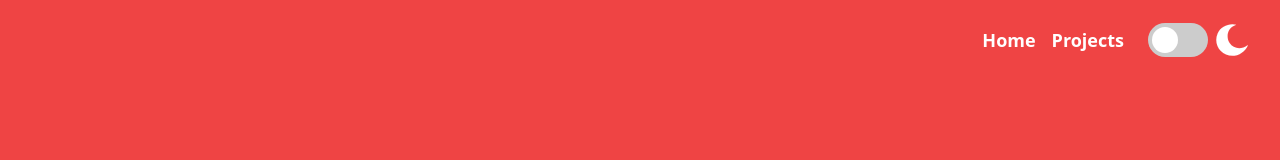
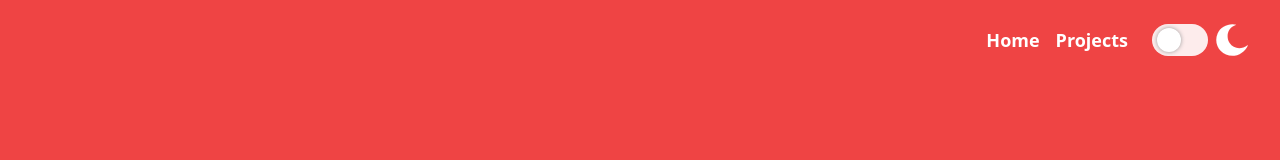
Before and after one commit to GoldElysium/hef-website, a Next.js app: page / in a window 1280 px wide. Shown: the top 160 px of the page. Built offline with nearby package versions, Linux system fonts and the light colour scheme.

Commit message:
Adjust NavBar looks

```diff
--- a/components/DarkModeToggle.tsx
+++ b/components/DarkModeToggle.tsx
@@ -11,7 +11,7 @@ export default function DarkModeToggle() {
 							onChange={() => toggleDarkMode()}
 							checked={darkMode}
 						/>
-						<span className="slider round" />
+						<span className={darkMode ? 'slider round bg-skin-dark-primary-1' : 'slider round bg-skin-background-1'} />
 					</label>
 					<img
 						src="/img/nightMode.svg"
--- a/components/Navbar.tsx
+++ b/components/Navbar.tsx
@@ -28,7 +28,7 @@ export default function Navbar() {
 				<div className="sm:hidden">
 					<Menu as="div">
 						<Menu.Button>
-							<MenuIcon onClick={() => {setMenuOpen(!menuOpen);}} className="h-10 w-10 text-white sm:hidden"/>
+							<MenuIcon onClick={() => {setMenuOpen(!menuOpen);}} className="h-10 w-10 -mb-1 text-white sm:hidden"/>
 						</Menu.Button>
 						<Transition
 							show={menuOpen}
@@ -40,7 +40,7 @@ export default function Navbar() {
 							leaveFrom="transform opacity-100 scale-100"
 							leaveTo="transform opacity-0 scale-95"
 						>
-							<Menu.Items static className="absolute right-0 w-32 origin-top-right bg-white divide-y divide-gray-100 rounded-md shadow-lg ring-1 ring-black ring-opacity-5 focus:outline-none mr-2">
+							<Menu.Items static className="absolute right-2 top-16 w-32 origin-top-right bg-white divide-y divide-gray-100 rounded-md shadow-lg ring-1 ring-black ring-opacity-5 focus:outline-none mr-2">
 								<div className="px-2 py-1">
 									<Menu.Item>
 										<Link href="/">
--- a/styles/globals.css
+++ b/styles/globals.css
@@ -54,8 +54,8 @@
   .switch {
     position: relative;
     display: inline-block;
-    width: 60px;
-    height: 34px;
+    width: 56px;
+    height: 32px;
   }
 
   /* Hide default HTML checkbox */
@@ -73,7 +73,7 @@
     left: 0;
     right: 0;
     bottom: 0;
-    background-color: #ccc;
+    /* background-color: #ccc; */
     -webkit-transition: .4s;
     transition: .4s;
   }
@@ -81,27 +81,28 @@
   .slider:before {
     position: absolute;
     content: "";
-    height: 26px;
-    width: 26px;
-    left: 4px;
+    height: 24px;
+    width: 24px;
+    left: 5px;
     bottom: 4px;
     background-color: white;
+    box-shadow: 0 0 4px #999;
     -webkit-transition: .4s;
     transition: .4s;
   }
 
-  input:checked + .slider {
+  /* input:checked + .slider {
     background-color: #2196F3;
-  }
+  } */
 
   input:focus + .slider {
     box-shadow: 0 0 1px #2196F3;
   }
 
   input:checked + .slider:before {
-    -webkit-transform: translateX(26px);
-    -ms-transform: translateX(26px);
-    transform: translateX(26px);
+    -webkit-transform: translateX(22px);
+    -ms-transform: translateX(22px);
+    transform: translateX(22px);
   }
 
   /* Rounded sliders */
```
